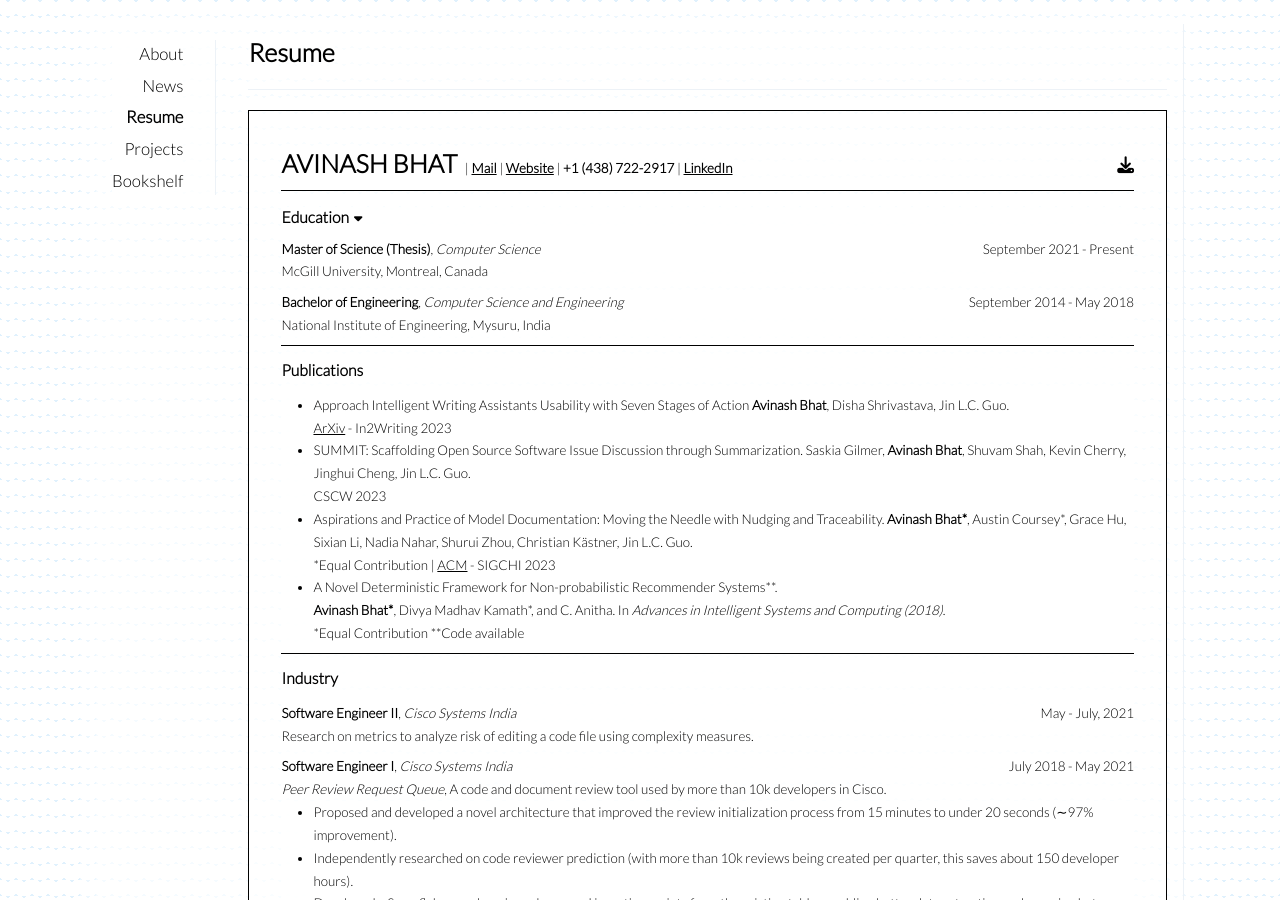
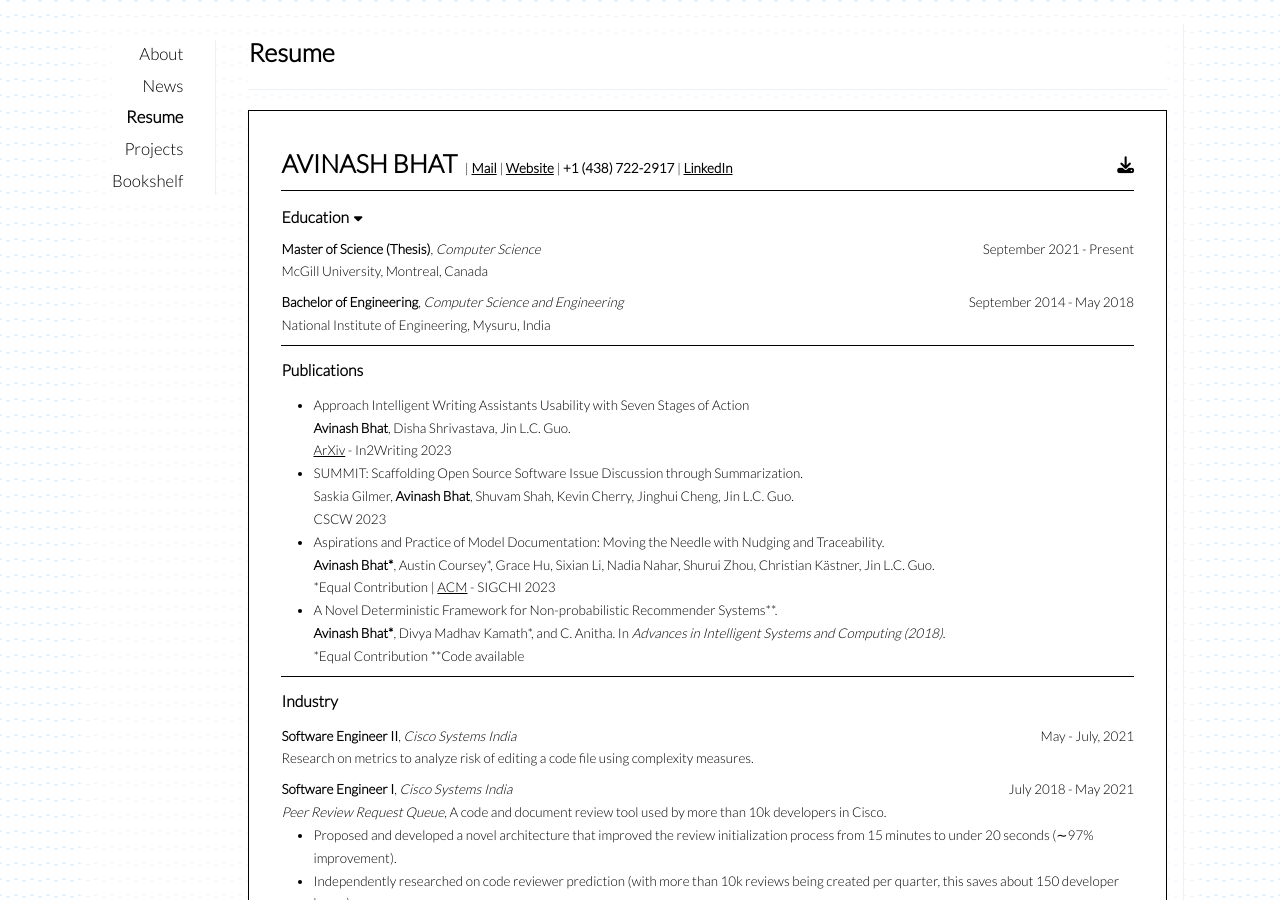
Before and after one commit to avinashbhat/avinashbhat.github.io, a Jekyll site: the page built from _pages/cv.md, in a window 1280 px wide and 900 px high. Built offline with Jekyll 4.4.1, drawn with Linux system fonts in a browser that asks for light colours; nearby versions of some CDN libraries.

Commit message:
Added line break

```diff
--- a/_pages/cv.md
+++ b/_pages/cv.md
@@ -49,12 +49,12 @@ National Institute of Engineering, Mysuru, India<br>
 <h3>Publications</h3>
 <p>
 <ul>
-<li>Approach Intelligent Writing Assistants Usability with Seven Stages of Action
+<li>Approach Intelligent Writing Assistants Usability with Seven Stages of Action<br>
 <b>Avinash Bhat</b>, Disha Shrivastava, Jin L.C. Guo.<br> <a href="https://arxiv.org/abs/2304.02822">ArXiv</a> - In2Writing 2023</li>
-<li>SUMMIT: Scaffolding Open Source Software Issue Discussion through Summarization. Saskia
+<li>SUMMIT: Scaffolding Open Source Software Issue Discussion through Summarization.<br>Saskia
 Gilmer, <b>Avinash Bhat</b>, Shuvam Shah, Kevin Cherry, Jinghui Cheng, Jin L.C. Guo.<br> CSCW 2023</li>
 <li>Aspirations and Practice of Model Documentation: Moving the Needle with Nudging and
-Traceability. <b>Avinash Bhat*</b>, Austin Coursey*, Grace Hu, Sixian Li, Nadia Nahar, Shurui Zhou,
+Traceability.<br><b>Avinash Bhat*</b>, Austin Coursey*, Grace Hu, Sixian Li, Nadia Nahar, Shurui Zhou,
 Christian Kästner, Jin L.C. Guo.<br> *Equal Contribution | <a href="https://dl.acm.org/doi/10.1145/3544548.3581518">ACM</a> - SIGCHI 2023</li>
 <li>A Novel Deterministic Framework for Non-probabilistic Recommender Systems**.<br> <b>Avinash Bhat*</b>, Divya Madhav Kamath*, and C. Anitha. In <i>Advances in Intelligent Systems and Computing (2018)</i>.<br> *Equal Contribution **Code available</li>
 </ul>
```
